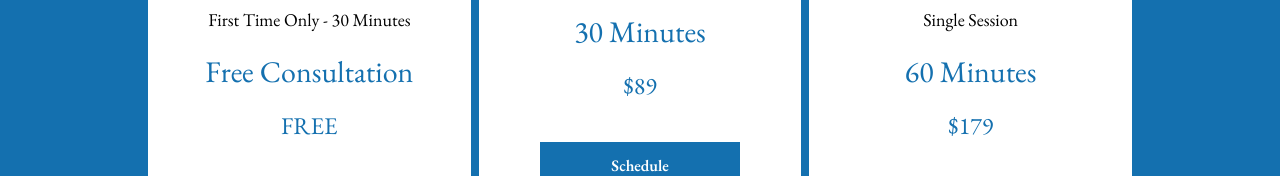
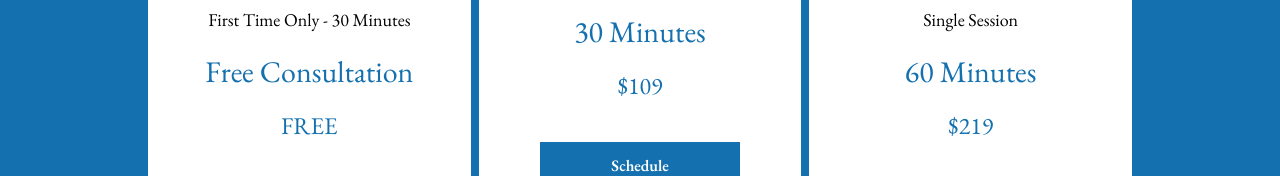
Before and after one commit to ybot1122/keenesse, a Next.js app: page /appointments in a window 1280 px wide. Shown: the part 624-800 px from the top of the page. Built offline with nearby package versions, Linux system fonts and the light colour scheme.

Commit message:
Fix prices

```diff
--- a/app/appointments/Tabs.tsx
+++ b/app/appointments/Tabs.tsx
@@ -32,7 +32,7 @@ const Inquiry = () => {
         <SingleSessionCard
           description="Single Session"
           title="30 Minutes"
-          price="$89"
+          price="$109"
           href="https://calendly.com/keenesse/30min"
           indented={false}
           bg="white"
@@ -40,7 +40,7 @@ const Inquiry = () => {
         <SingleSessionCard
           description="Single Session"
           title="60 Minutes"
-          price="$179"
+          price="$219"
           href="https://calendly.com/keenesse/60min"
           indented={true}
           bg="white"
```
